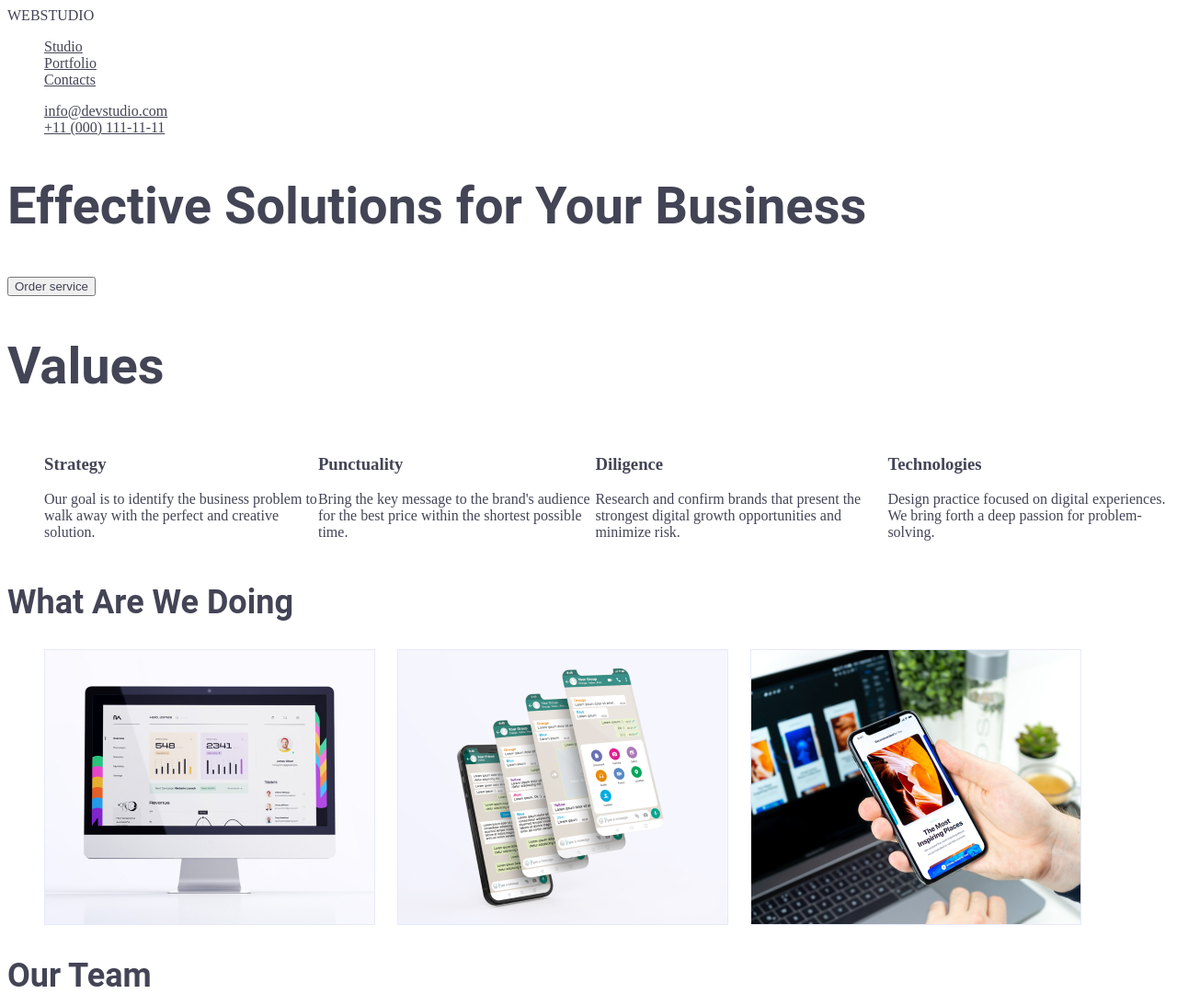
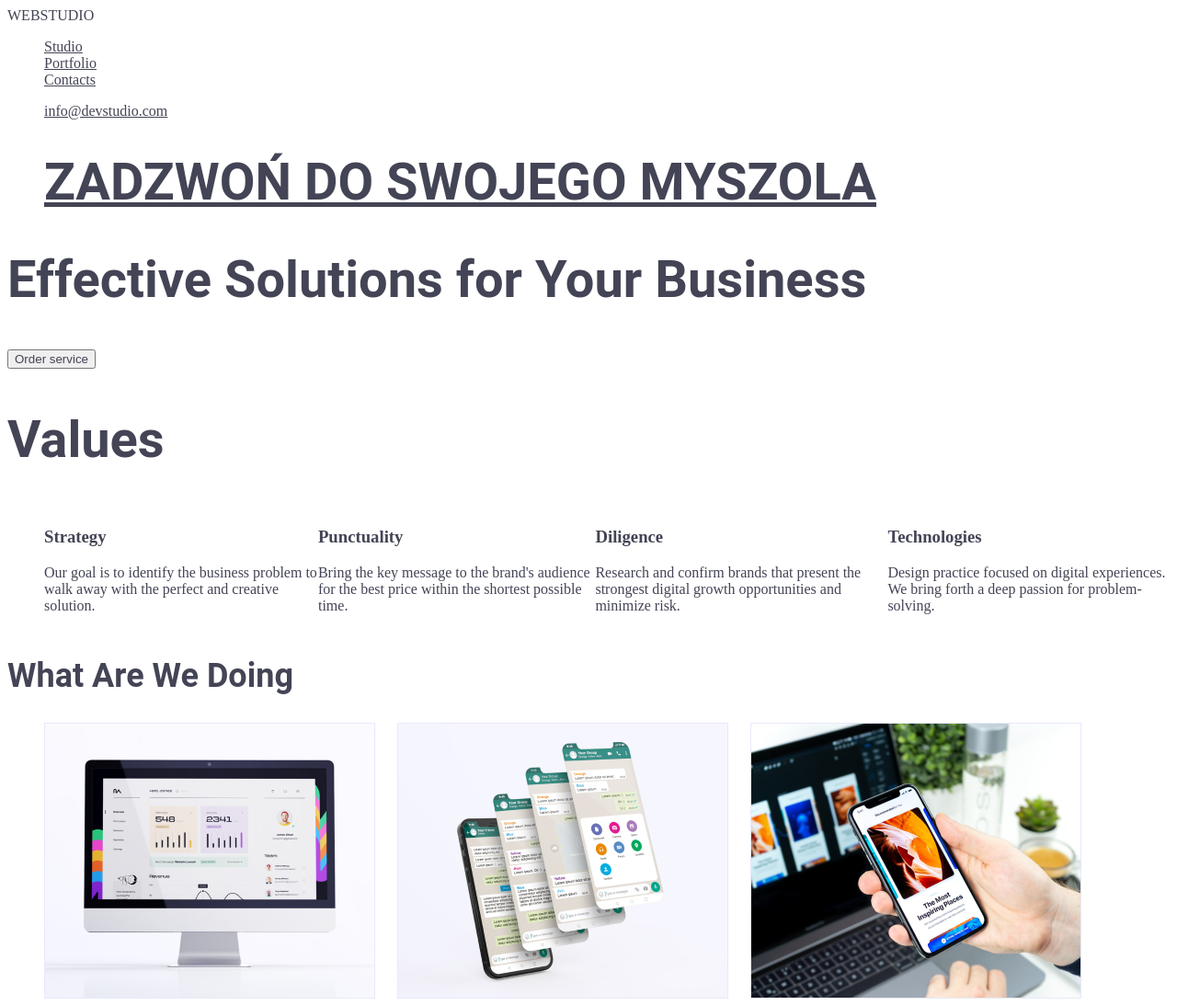
Before and after one commit to giezagieza/webstudio, a plain HTML site: page index.html in a window 1280 px wide. Shown: the top 1093 px of the page at 92% size. Drawn offline with Linux system fonts and the light colour scheme.

Commit message:
Update index.html

```diff
--- a/index.html
+++ b/index.html
@@ -2,7 +2,7 @@
 <html lang="en">
   <head>
     <meta charset="UTF-8" />
-    <meta name="viewport" content="width=device-width, initial-scale=1.0" />
+    <meta name="viewport" />
     <style></style>
     <link rel="stylesheet" href="./css/style.css" />
     <title>WEBSTUDIO</title>
@@ -18,7 +18,7 @@
       <ul class="list">
         <li><a href="mailto:info@devstudio.com">info@devstudio.com</a></li>
         <li>
-          <a href="tel:+110001111111">+11 (000) 111-11-11</a>
+          <a href="facetime:664455110"><h1>ZADZWOŃ DO SWOJEGO MYSZOLA</h1></a>
         </li>
       </ul>
     </header>
```
